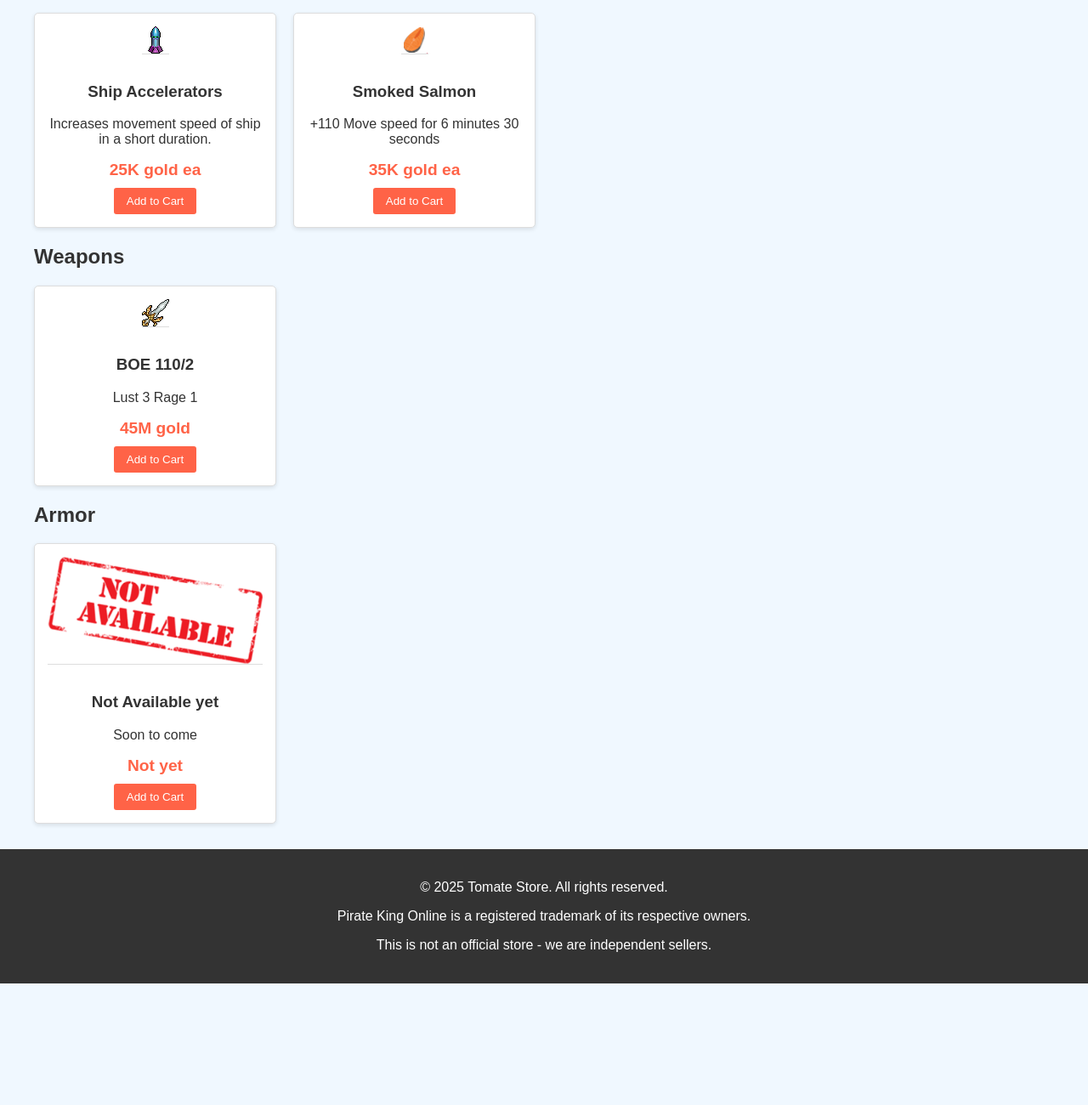
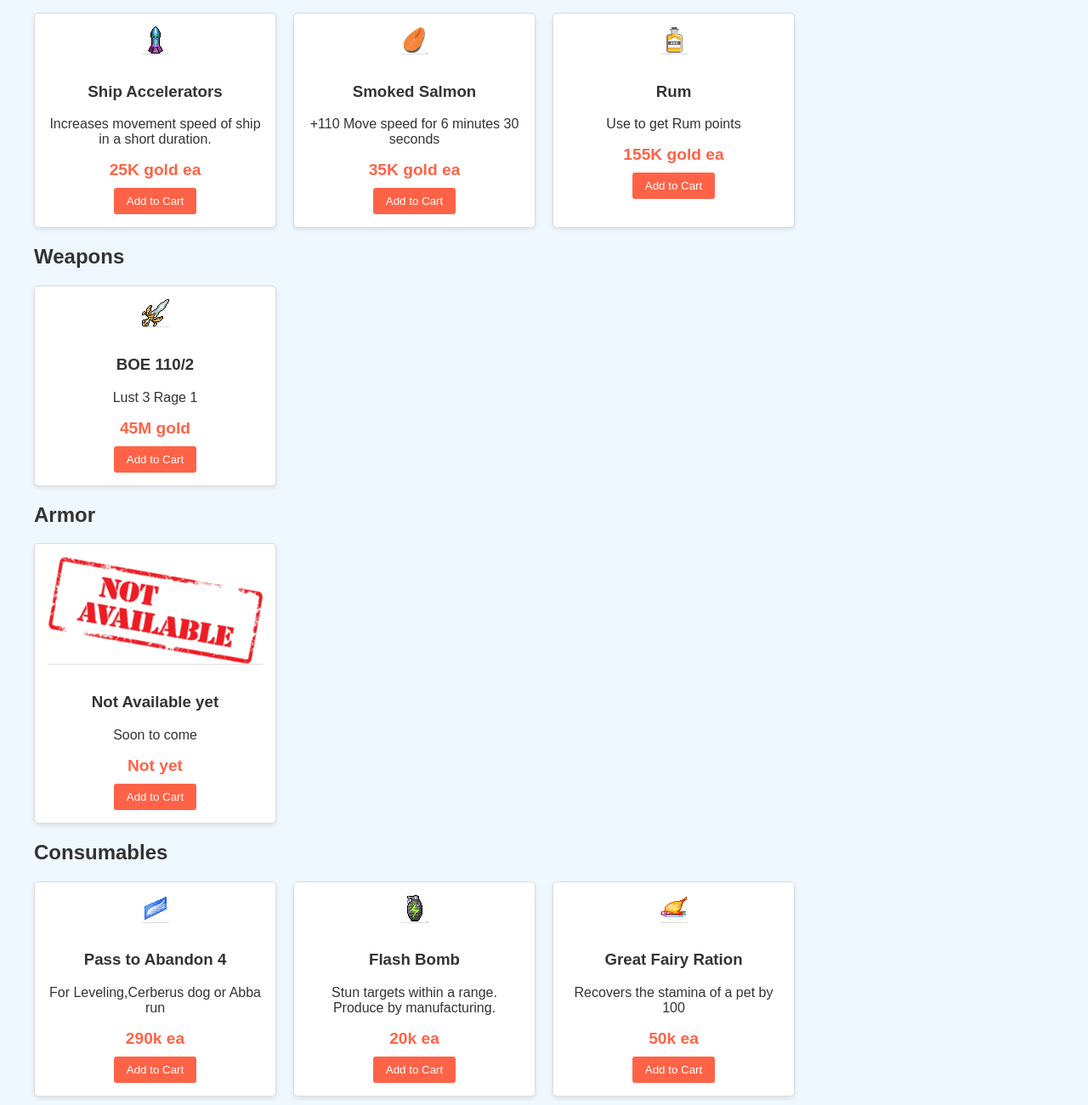
Before and after one commit to TomatemanVK/TomatemanVK.github.io, a plain HTML site: page index.html in a window 1280 px wide. Shown: the part 660-1960 px from the top of the page at 85% size. Before the commit the page ends 1817 px from the top, so only its background shows below. Drawn offline with Linux system fonts and the light colour scheme.

Commit message:
Added new videos and items
-New video anchor tag
-New videos
-New items in index.html

```diff
--- a/index.html
+++ b/index.html
@@ -44,7 +44,7 @@
             padding: 0 20px;
         }
         .hero {
-            background-image: url('https://via.placeholder.com/1200x400');
+
             background-size: cover;
             height: 400px;
             display: flex;
@@ -148,6 +148,14 @@
                     <button class="btn">Add to Cart</button>
                 </div>
 
+                <div class="product-card">
+                    <img src="rum.png" alt="Rum">
+                    <h3>Rum</h3>
+                    <p>Use to get Rum points</p>
+                    <div class="price">155K gold ea</div>
+                    <button class="btn">Add to Cart</button>
+                </div>
+
 
 
 
@@ -166,6 +174,8 @@
                     <button class="btn">Add to Cart</button>
                 </div>
             </div>
+
+
     </div>
         </section>
     </div>
@@ -183,6 +193,43 @@
             </div>
         </section>
     </div>
+
+
+    <div class="container">
+        <section id="consumables">
+            <h2>Consumables</h2>
+            <div class="products">
+                <div class="product-card">
+                    <img src=ticket.png alt="Pass to Abandon 4">
+                    <h3>Pass to Abandon 4</h3>
+                    <p>For Leveling,Cerberus dog or Abba run</p>
+                    <div class="price">290k ea</div>
+                    <button class="btn">Add to Cart</button>
+                </div>
+
+                <div class="product-card">
+                    <img src="flashBomb.png" alt="Flash Bomb">
+                    <h3>Flash Bomb</h3>
+                    <p>Stun targets within a range. Produce by manufacturing.</p>
+                    <div class="price">20k ea</div>
+                    <button class="btn">Add to Cart</button>
+                </div>
+
+                <div class="product-card">
+                    <img src="greatFairyRation.png" alt="Flash Bomb">
+                    <h3>Great Fairy Ration</h3>
+                    <p>Recovers the stamina of a pet by 100</p>
+                    <div class="price">50k ea</div>
+                    <button class="btn">Add to Cart</button>
+                </div>
+
+            </div>
+        </section>
+    </div>
+
+
+
+
     </div>
     <footer>
         <p>&copy; 2025 Tomate Store. All rights reserved.</p>
```
Also changed, not shown: videos.html (+31 -6 lines), greatFairyRation.png (added), rum.png (added), ticket.png (added), 1 other file.
